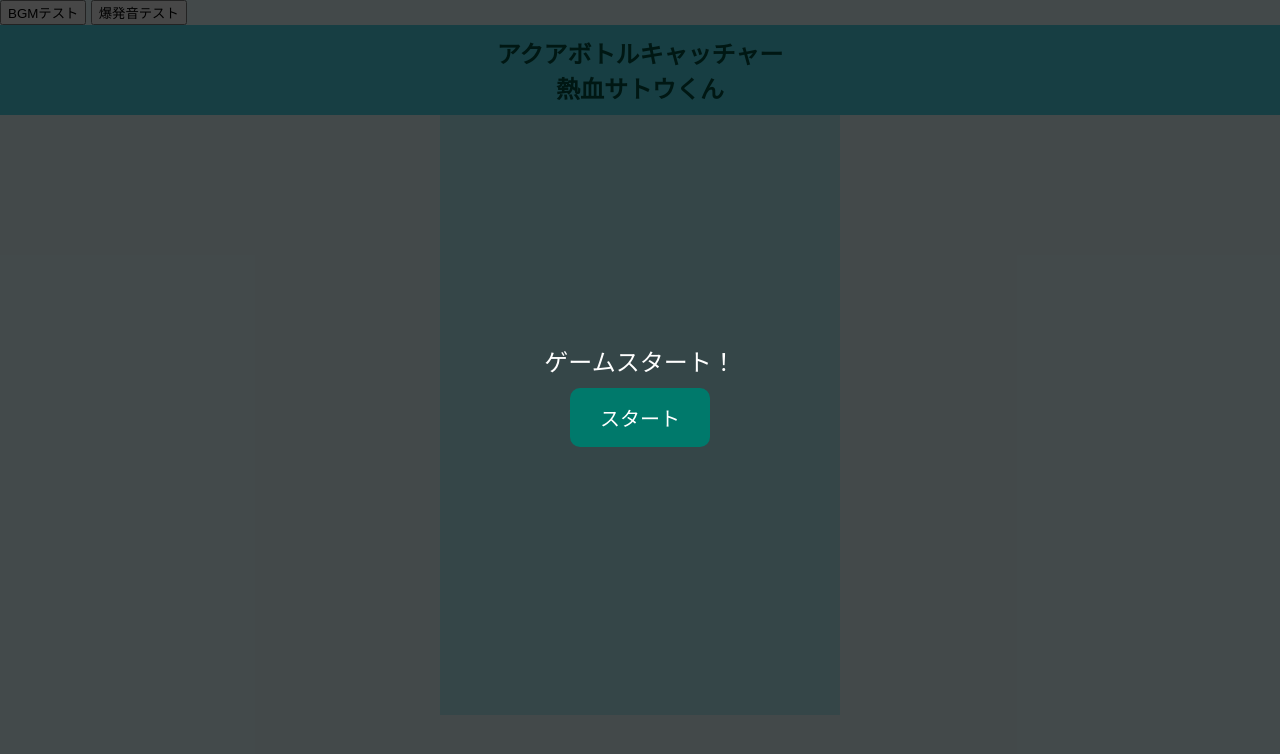
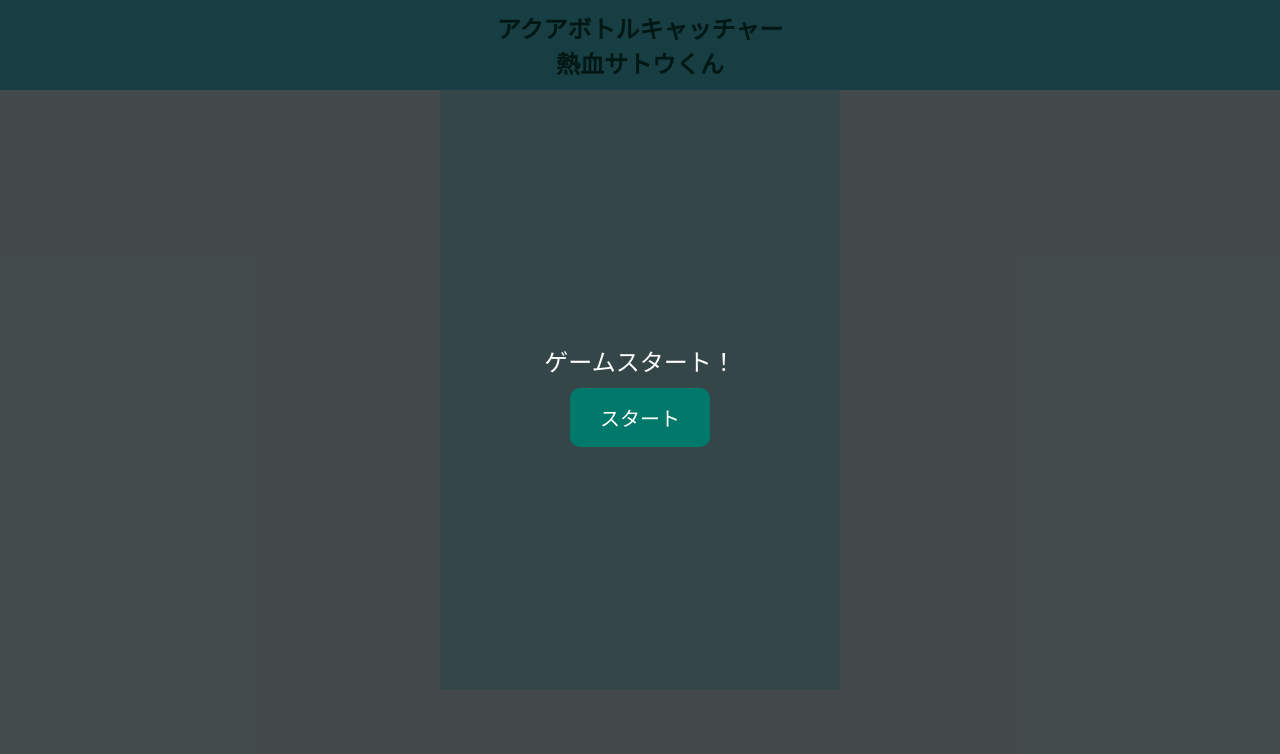
Before and after one commit to tsutomu2/aqua-game, a plain HTML site: page index.html in a window 1280 px wide. Drawn offline with Linux system fonts and the light colour scheme.

```diff
--- a/index.html
+++ b/index.html
@@ -57,8 +57,7 @@
   </style>
 </head>
 <body>
-  <button onclick="document.getElementById('bgm').play()">BGMテスト</button>
-<button onclick="document.getElementById('explosionSound').play()">爆発音テスト</button>
+
 
 <div id="title">アクアボトルキャッチャー<br>熱血サトウくん</div>
 <div id="startScreen">
```
